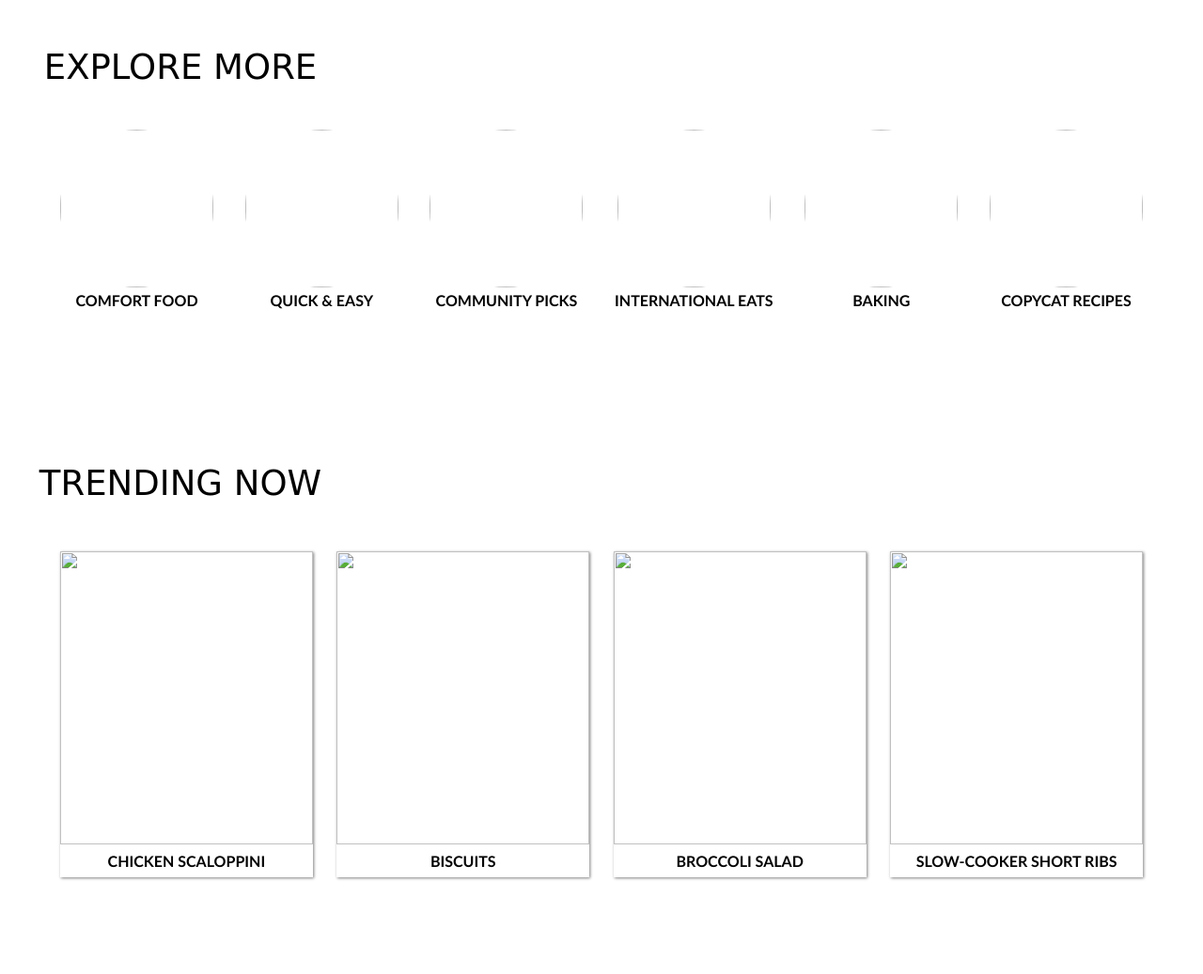
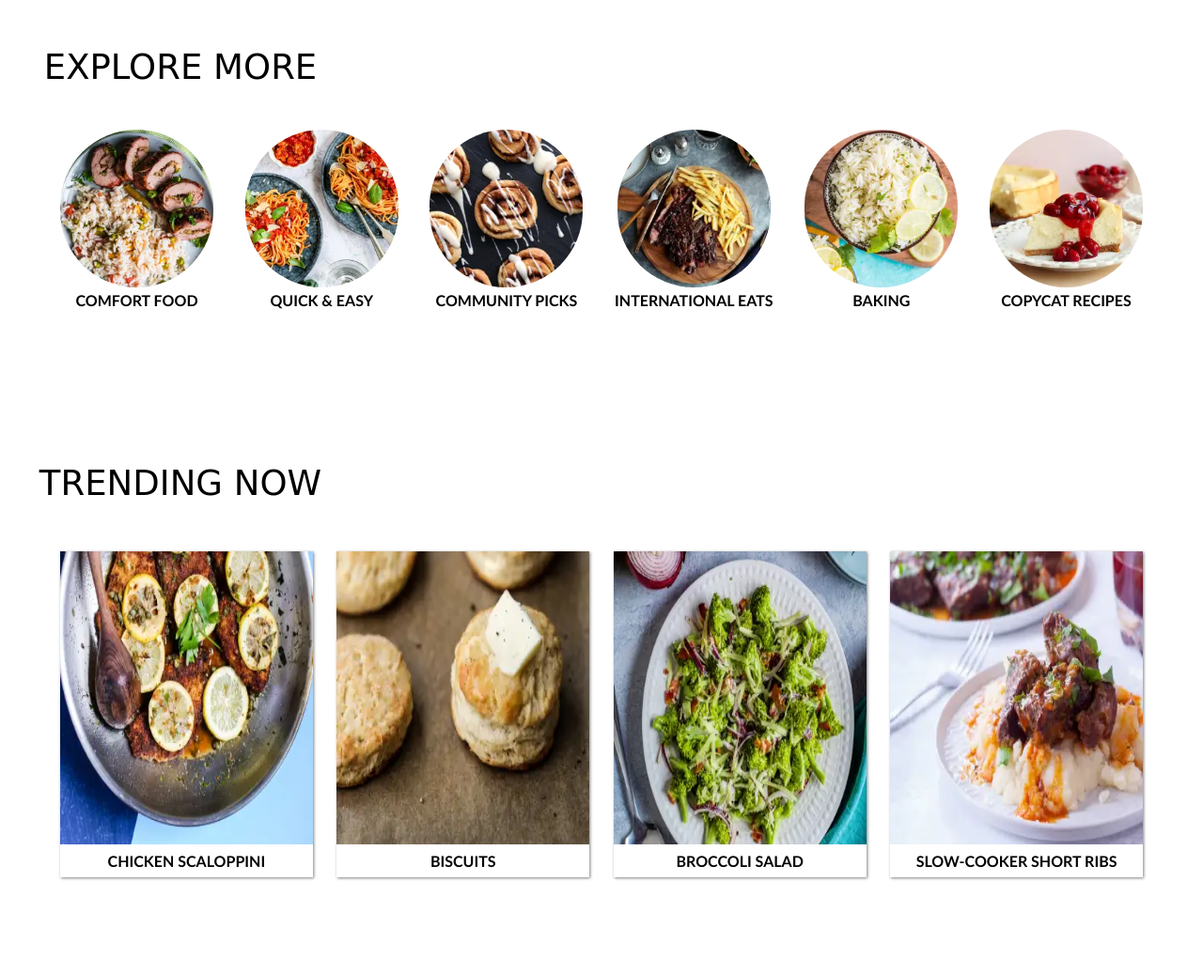
Before and after one commit to Kavyansh1501/Food, a plain HTML site: page index.html in a window 1280 px wide. Shown: the part 1820-2857 px from the top of the page at 94% size. Drawn offline with Linux system fonts and the light colour scheme; files whose address does not match are found by name.

Commit message:
Update index.html

```diff
--- a/index.html
+++ b/index.html
@@ -53,7 +53,7 @@
 		<div class="container2">
 			<div class="image">
 				<div class="circle">
-					<img src="img/i9.webp" alt="">
+					<img src="i9.webp" alt="">
 				</div>
 				<div class="text">
 					<p>comfort food</p>
@@ -62,7 +62,7 @@
 
 			<div class="image">
 				<div class="circle">
-					<img src="img/i10.webp" alt="">
+					<img src="i10.webp" alt="">
 				</div>
 				<div class="text">
 					<p>quick & easy</p>
@@ -71,7 +71,7 @@
 
 			<div class="image">
 				<div class="circle">
-					<img src="img/i11.webp" alt="">
+					<img src="i11.webp" alt="">
 				</div>
 				<div class="text">
 					<p>community picks</p>
@@ -80,7 +80,7 @@
 
 			<div class="image">
 				<div class="circle">
-					<img src="img/i12.webp" alt="">
+					<img src="i12.webp" alt="">
 				</div>
 				<div class="text">
 					<p>international eats</p>
@@ -89,7 +89,7 @@
 
 			<div class="image">
 				<div class="circle">
-					<img src="img/i13.webp" alt="">
+					<img src="i13.webp" alt="">
 				</div>
 				<div class="text">
 					<p>baking</p>
@@ -98,7 +98,7 @@
 
 			<div class="image">
 				<div class="circle">
-					<img src="img/i14.webp" alt="">
+					<img src="i14.webp" alt="">
 				</div>
 				<div class="text">
 					<p>copycat recipes</p>
@@ -111,28 +111,28 @@
 		<div class="container3">
 			<div class="crc">
 				<div class="😊">
-					<img src="img/i15.webp" alt="">
+					<img src="i15.webp" alt="">
 				</div>
 				<div class="text">
 					<p>chicken scaloppini</p>
 				</div>
 			</div><div class="crc">
 				<div class="😊">
-					<img src="img/i16.webp" alt="">
+					<img src="i16.webp" alt="">
 				</div>
 				<div class="text">
 					<p>biscuits</p>
 				</div>
 			</div><div class="crc">
 				<div class="😊">
-					<img src="img/i17.webp" alt="">
+					<img src="i17.webp" alt="">
 				</div>
 				<div class="text">
 					<p>broccoli salad</p>
 				</div>
 			</div><div class="crc">
 				<div class="😊">
-					<img src="img/i18.webp" alt="">
+					<img src="i18.webp" alt="">
 				</div>
 				<div class="text">
 					<p>slow-cooker short ribs</p>
```
